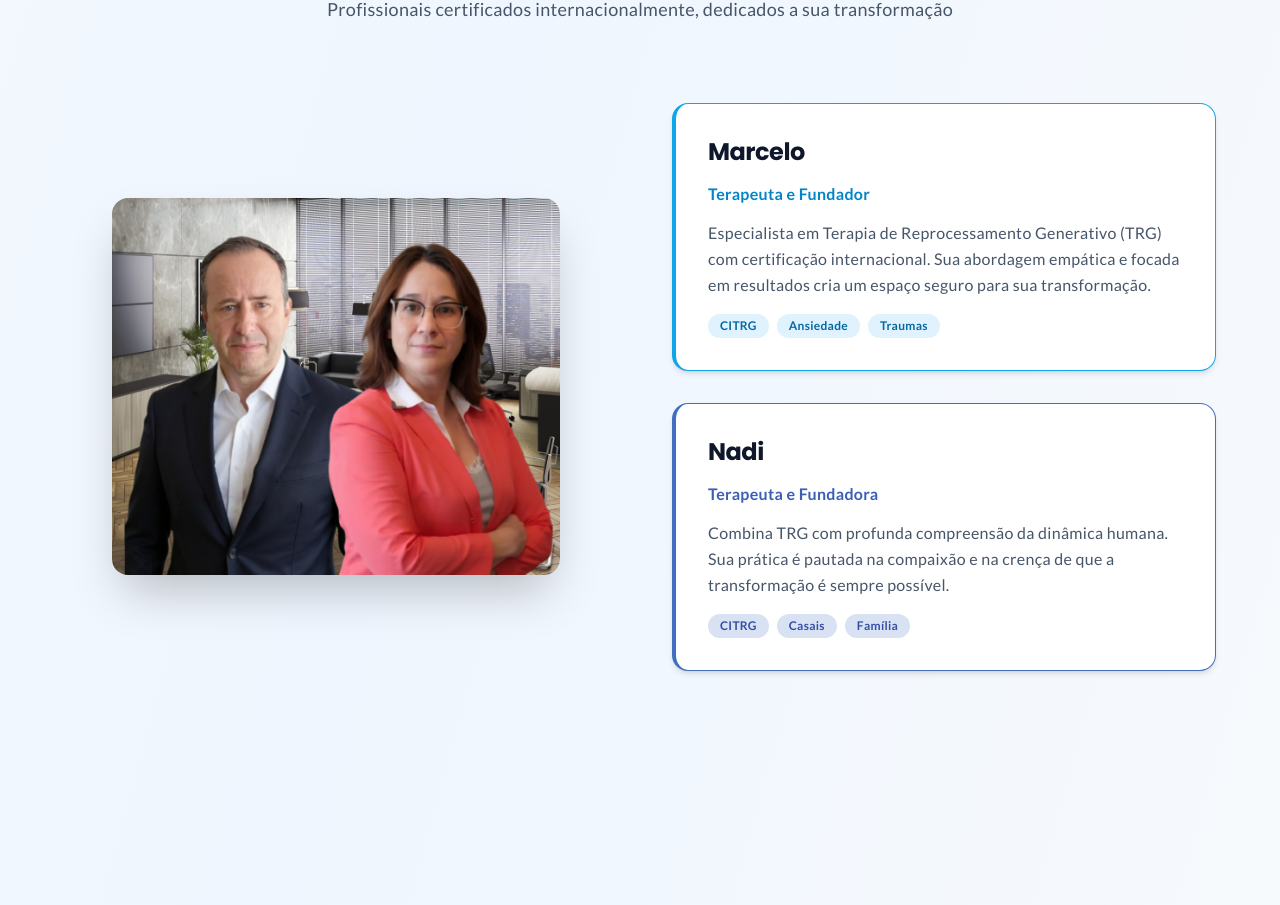
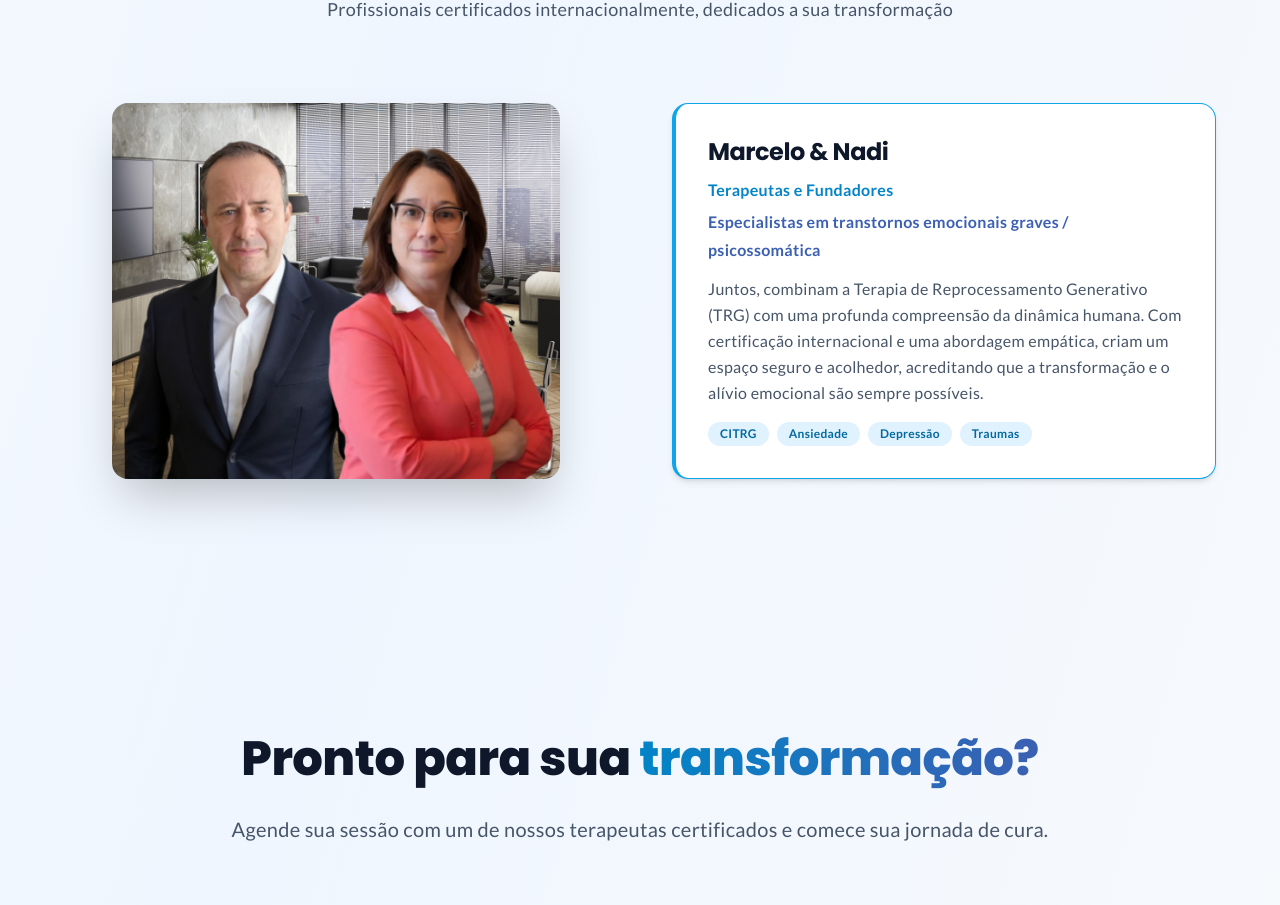
Before and after one commit to krtur/mn, a React (Vite) app: page / in a window 1280 px wide. Shown: the part 2796-3701 px from the top of the page. Built offline with nearby package versions, Linux system fonts and the light colour scheme; no server answers.

Commit message:
Ajuste de tela HEro sessão terapeutas

```diff
--- a/components/HeroSection.tsx
+++ b/components/HeroSection.tsx
@@ -263,28 +263,17 @@ const HeroSection: React.FC = () => {
             <div className="animate-slide-up">
               <div className="space-y-8">
                 <div className="card-premium p-8 border-l-4 border-primary-500">
-                  <h3 className="text-2xl font-bold text-slate-900 mb-3">{t('therapists.marcelo')}</h3>
-                  <p className="text-primary-600 font-semibold mb-3">{t('therapists.marceloRole')}</p>
+                  <h3 className="text-2xl font-bold text-slate-900 mb-2">{t('therapists.names')}</h3>
+                  <p className="text-primary-600 font-bold mb-1">{t('therapists.roles')}</p>
+                  <p className="text-accent-600 font-semibold mb-3">{t('therapists.specialization')}</p>
                   <p className="text-slate-600 leading-relaxed mb-4">
-                    {t('therapists.marceloDesc')}
+                    {t('therapists.bio')}
                   </p>
                   <div className="flex flex-wrap gap-2">
                     <span className="px-3 py-1 bg-primary-100 text-primary-700 rounded-full text-xs font-semibold">CITRG</span>
                     <span className="px-3 py-1 bg-primary-100 text-primary-700 rounded-full text-xs font-semibold">Ansiedade</span>
+                    <span className="px-3 py-1 bg-primary-100 text-primary-700 rounded-full text-xs font-semibold">Depressão</span>
                     <span className="px-3 py-1 bg-primary-100 text-primary-700 rounded-full text-xs font-semibold">Traumas</span>
-                  </div>
-                </div>
-
-                <div className="card-premium p-8 border-l-4 border-accent-500">
-                  <h3 className="text-2xl font-bold text-slate-900 mb-3">{t('therapists.nadielma')}</h3>
-                  <p className="text-accent-600 font-semibold mb-3">{t('therapists.nadielmaRole')}</p>
-                  <p className="text-slate-600 leading-relaxed mb-4">
-                    {t('therapists.nadielmaDesc')}
-                  </p>
-                  <div className="flex flex-wrap gap-2">
-                    <span className="px-3 py-1 bg-accent-100 text-accent-700 rounded-full text-xs font-semibold">CITRG</span>
-                    <span className="px-3 py-1 bg-accent-100 text-accent-700 rounded-full text-xs font-semibold">Casais</span>
-                    <span className="px-3 py-1 bg-accent-100 text-accent-700 rounded-full text-xs font-semibold">Família</span>
                   </div>
                 </div>
               </div>
--- a/i18n/translations.ts
+++ b/i18n/translations.ts
@@ -60,12 +60,10 @@ export const translations = {
       title: 'Conheça Nossos',
       subtitle: 'Terapeutas',
       description: 'Profissionais certificados internacionalmente, dedicados a sua transformação',
-      marcelo: 'Marcelo',
-      marceloRole: 'Terapeuta e Fundador',
-      marceloDesc: 'Especialista em Terapia de Reprocessamento Generativo (TRG) com certificação internacional. Sua abordagem empática e focada em resultados cria um espaço seguro para sua transformação.',
-      nadielma: 'Nadi',
-      nadielmaRole: 'Terapeuta e Fundadora',
-      nadielmaDesc: 'Combina TRG com profunda compreensão da dinâmica humana. Sua prática é pautada na compaixão e na crença de que a transformação é sempre possível.',
+      names: 'Marcelo & Nadi',
+      roles: 'Terapeutas e Fundadores',
+      specialization: 'Especialistas em transtornos emocionais graves / psicossomática',
+      bio: 'Juntos, combinam a Terapia de Reprocessamento Generativo (TRG) com uma profunda compreensão da dinâmica humana. Com certificação internacional e uma abordagem empática, criam um espaço seguro e acolhedor, acreditando que a transformação e o alívio emocional são sempre possíveis.',
     },
 
     // CTA
@@ -229,12 +227,10 @@ export const translations = {
       title: 'Conoce a Nuestros',
       subtitle: 'Terapeutas',
       description: 'Profesionales certificados internacionalmente, dedicados a tu transformación',
-      marcelo: 'Marcelo',
-      marceloRole: 'Terapeuta y Fundador',
-      marceloDesc: 'Especialista en Terapia de Reprocesamiento Generativo (TRG) con certificación internacional. Su enfoque empático y enfocado en resultados crea un espacio seguro para tu transformación.',
-      nadielma: 'Nadielma',
-      nadielmaRole: 'Terapeuta y Fundadora',
-      nadielmaDesc: 'Combina TRG con una profunda comprensión de la dinámica humana. Su práctica se basa en la compasión y en la creencia de que la transformación siempre es posible.',
+      names: 'Marcelo y Nadi',
+      roles: 'Terapeutas y Fundadores',
+      specialization: 'Especialistas en trastornos emocionales graves / psicosomática',
+      bio: 'Juntos, combinan la Terapia de Reprocesamiento Generativo (TRG) con una profunda comprensión de la dinámica humana. Con certificación internacional y un enfoque empático, crean un espacio seguro y acogedor.',
     },
 
     // CTA
```
